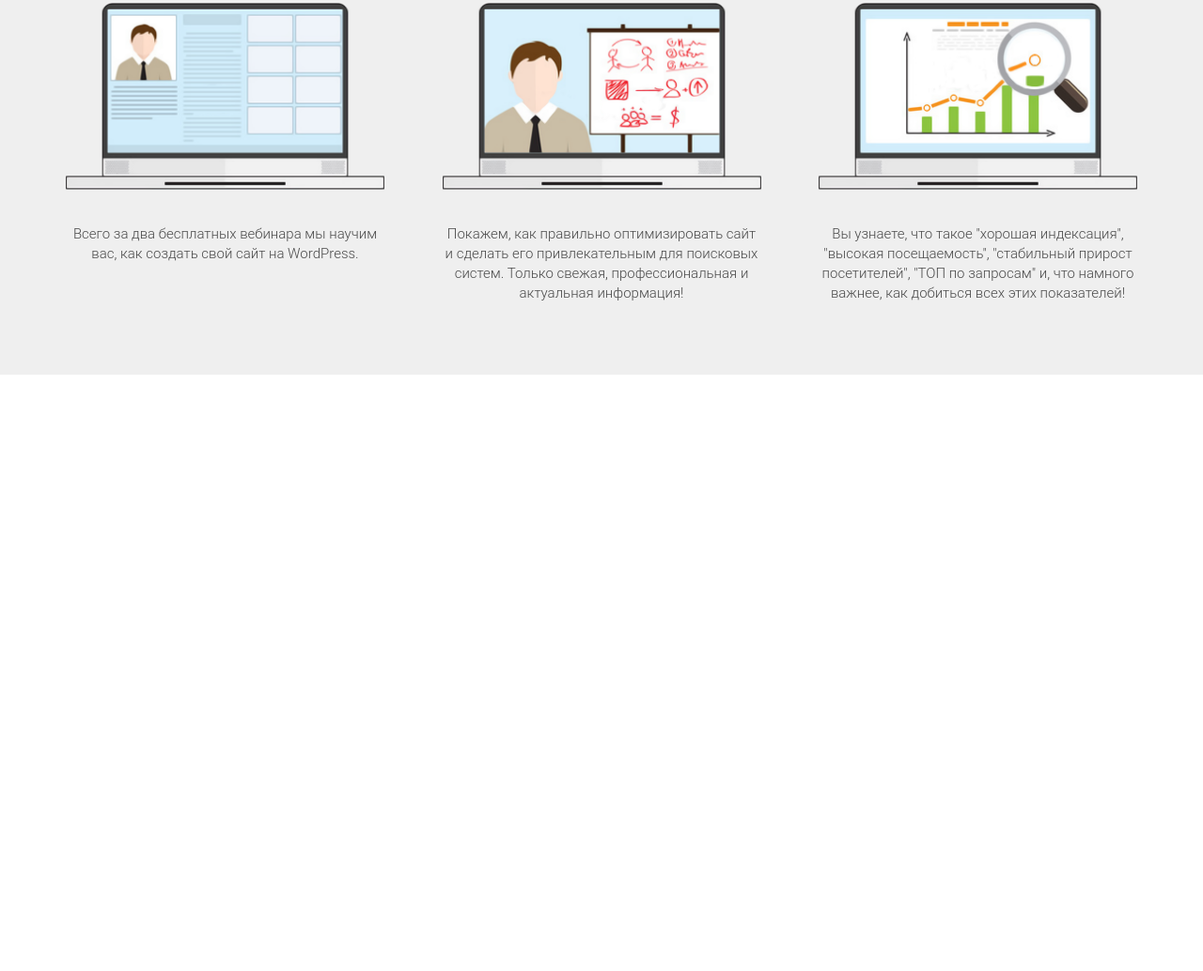
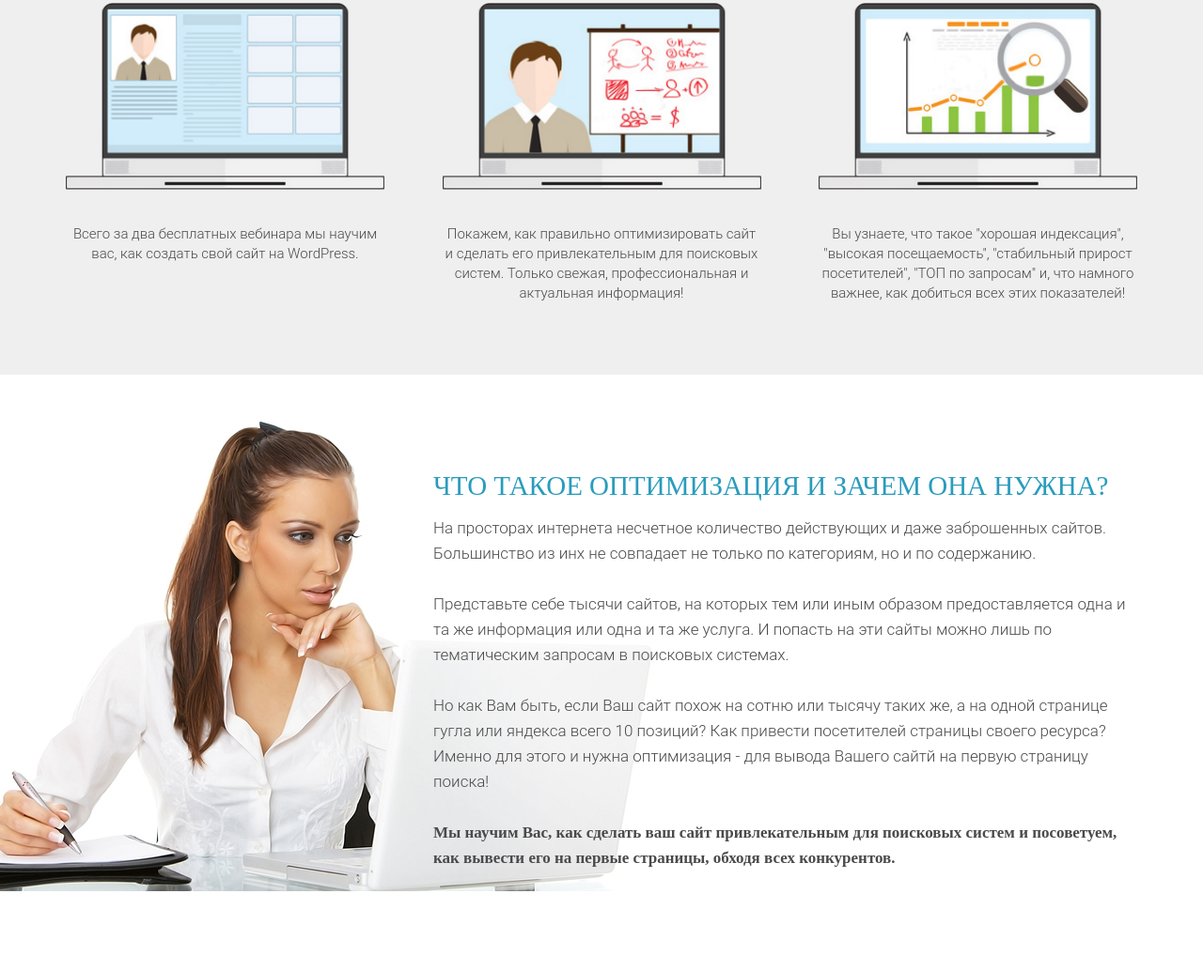
Before and after one commit to keys4words/19038, a plain HTML site: page m1/src/index.html in a window 1280 px wide. Shown: the part 1005-2039 px from the top of the page at 94% size. Before the commit the page ends 1404 px from the top, so only its background shows below. Drawn offline with Linux system fonts and the light colour scheme.

Commit message:
implement section Optimization

```diff
--- a/m1/src/css/style.css
+++ b/m1/src/css/style.css
@@ -5,6 +5,7 @@
 }
 
 .container{
+    position: relative;
     width: 1140px;
     margin: 0 auto;
 }
@@ -115,7 +116,7 @@ h2.title{
 }
 
 .waiting {
-    height: 604px;
+    min-height: 604px;
     background-color: #efefef;
     padding: 85px 0 75px 0;
 }
@@ -170,3 +171,39 @@ h2.title{
     font-weight: 300;
     line-height: 21px;
 }
+
+.optimization {
+    min-height: 550px;
+    padding: 102px 0 107px 0;
+}
+
+.optimization .optimization_header {
+    margin-left: 391px;
+    color: #299cbd;
+    font-family: "Roboto - Black";
+    font-size: 29px;
+    font-weight: 400;
+    text-transform: uppercase;
+}
+
+.optimization .optimization_text {
+    margin-top: 15px;
+    margin-left: 391px;
+    color: #4a4a4a;
+    font-family: "Roboto Light";
+    font-size: 17px;
+    line-height: 27px;
+    font-weight: 300;
+}
+
+.optimization .optimization_text span {
+    font-family: "Roboto - Bold";
+    font-weight: 700;
+}
+
+.optimization .optimization_img {
+    position: absolute;
+    top: -54px;
+    left: -190px;
+    z-index: -1;
+}
--- a/m1/src/index.html
+++ b/m1/src/index.html
@@ -69,5 +69,18 @@
         </div>
       </div>
     </section>
+
+    <section class="optimization">
+      <div class="container">
+        <h2 class="optimization_header">Что такое оптимизация и зачем она нужна?</h2>
+        <div class="optimization_text">На просторах интернета несчетное количество действующих и даже заброшенных сайтов. Большинство из инх не совпадает не только по категориям, но и по содержанию.<br><br>
+          Представьте себе тысячи сайтов, на которых тем или иным образом предоставляется одна и та же информация или одна и та же услуга. И попасть на эти сайты можно лишь по тематическим запросам в поисковых системах. <br><br>
+          Но как Вам быть, если Ваш сайт похож на сотню или тысячу таких же, а на одной странице гугла или яндекса всего 10 позиций? Как привести посетителей страницы своего ресурса? Именно для этого и нужна оптимизация - для вывода Вашего сайтй на первую страницу поиска! <br><br>
+          <span>Мы научим Вас, как сделать ваш сайт привлекательным для поисковых систем и посоветуем, как вывести его на первые страницы, обходя всех конкурентов.</span>
+        </div>
+        <img src="img/woman_bg.jpg" alt="woman" class="optimization_img">
+      </div>
+    </section>
+
   </body>
 </html>
```
